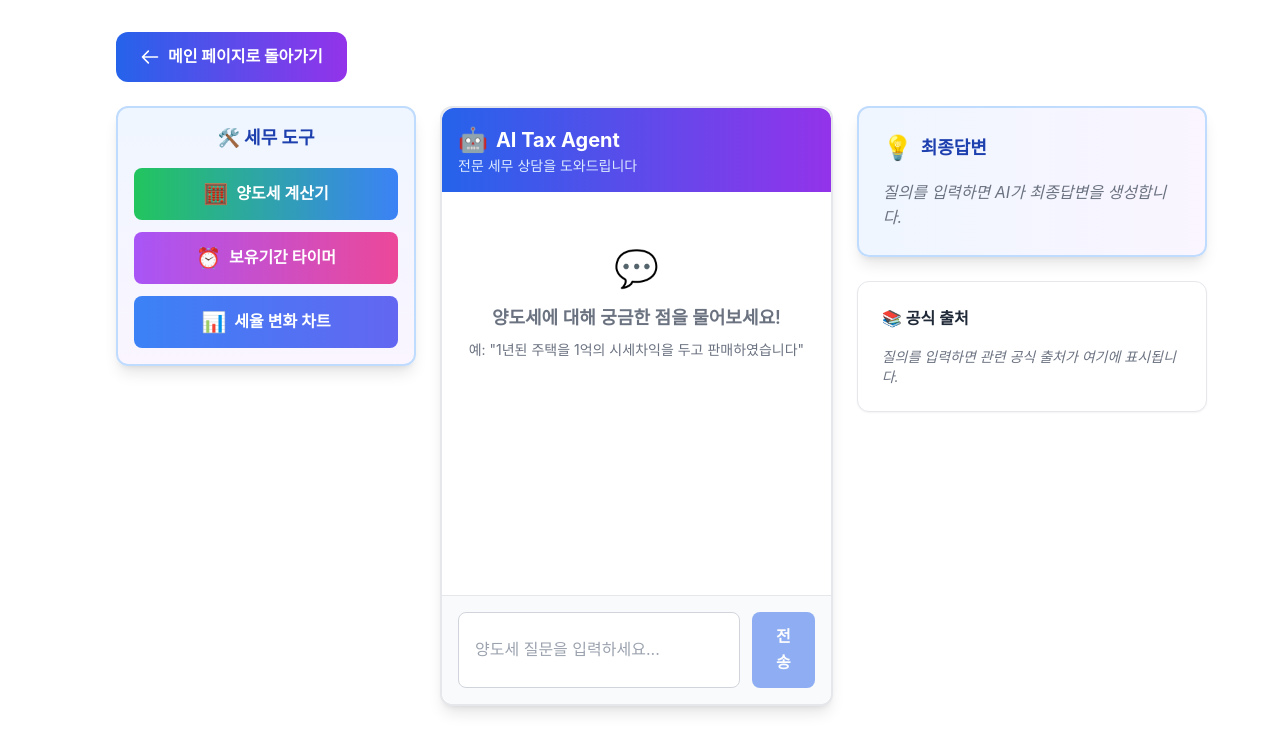
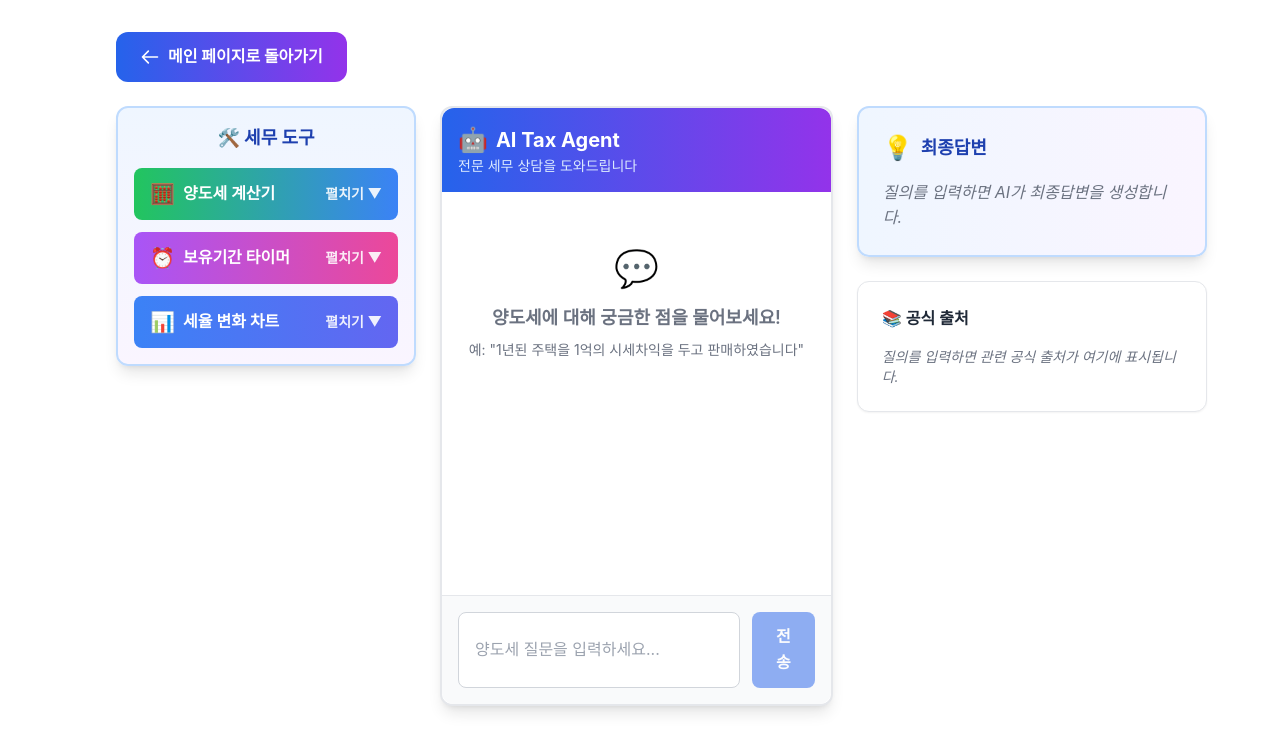
Before and after one commit to phoenixai-sw/phoenixai-tax-landing, a Next.js app: page /agent in a window 1280 px wide. Shown: the top 752 px of the page. Built offline with nearby package versions, Linux system fonts and the light colour scheme.

Commit message:
Update index.js

```diff
--- a/pages/agent/index.js
+++ b/pages/agent/index.js
@@ -13,6 +13,9 @@ export default function AgentPage() {
   const [query, setQuery] = useState('');
   const [isLoading, setIsLoading] = useState(false);
   const [results, setResults] = useState(null);
+  const [openCalc, setOpenCalc] = useState(false);
+  const [openTimer, setOpenTimer] = useState(false);
+  const [openChart, setOpenChart] = useState(false);
 
   const handleBackToMain = () => {
     router.push('/');
@@ -86,23 +89,70 @@ export default function AgentPage() {
 
                  {/* Main Content Grid */}
          <div className="grid gap-6 md:grid-cols-[300px_1fr_350px]">
-           {/* Left Column - Tools Banner */}
+           {/* Left Column - Tools Banner (Dropdown) */}
            <aside className="sticky top-6 self-start space-y-4 h-fit">
              <div className="bg-gradient-to-b from-blue-50 to-purple-50 border-2 border-blue-200 rounded-xl p-4 shadow-lg">
                <h3 className="text-blue-800 font-bold text-lg mb-4 text-center">🛠️ 세무 도구</h3>
                <div className="space-y-3">
-                 <button className="w-full bg-gradient-to-r from-green-500 to-blue-500 text-white font-semibold py-3 px-4 rounded-lg hover:shadow-lg transition-all duration-300 hover:scale-105 flex items-center justify-center gap-2">
+                 {/* Calculator Dropdown */}
+                 <div>
+                   <button
+                     aria-expanded={openCalc}
+                     onClick={() => setOpenCalc(!openCalc)}
+                     className={`w-full text-white font-semibold py-3 px-4 rounded-lg hover:shadow-lg transition-all duration-300 flex items-center justify-between ${openCalc ? 'bg-gradient-to-r from-green-600 to-blue-600' : 'bg-gradient-to-r from-green-500 to-blue-500'}`}
+                   >
+                     <span className="flex items-center gap-2">
                        <span className="text-xl">🧮</span>
                        양도세 계산기
+                     </span>
+                     <span className="text-sm opacity-90">{openCalc ? '접기 ▲' : '펼치기 ▼'}</span>
                    </button>
-                 <button className="w-full bg-gradient-to-r from-purple-500 to-pink-500 text-white font-semibold py-3 px-4 rounded-lg hover:shadow-lg transition-all duration-300 hover:scale-105 flex items-center justify-center gap-2">
+                   {openCalc && (
+                     <div className="mt-3 bg-white rounded-lg border border-green-200 p-3">
+                       <TaxCalculator />
+                     </div>
+                   )}
+                 </div>
+
+                 {/* Timer Dropdown */}
+                 <div>
+                   <button
+                     aria-expanded={openTimer}
+                     onClick={() => setOpenTimer(!openTimer)}
+                     className={`w-full text-white font-semibold py-3 px-4 rounded-lg hover:shadow-lg transition-all duration-300 flex items-center justify-between ${openTimer ? 'bg-gradient-to-r from-purple-600 to-pink-600' : 'bg-gradient-to-r from-purple-500 to-pink-500'}`}
+                   >
+                     <span className="flex items-center gap-2">
                        <span className="text-xl">⏰</span>
                        보유기간 타이머
+                     </span>
+                     <span className="text-sm opacity-90">{openTimer ? '접기 ▲' : '펼치기 ▼'}</span>
                    </button>
-                 <button className="w-full bg-gradient-to-r from-blue-500 to-indigo-500 text-white font-semibold py-3 px-4 rounded-lg hover:shadow-lg transition-all duration-300 hover:scale-105 flex items-center justify-center gap-2">
+                   {openTimer && (
+                     <div className="mt-3 bg-white rounded-lg border border-purple-200 p-3">
+                       <HoldingPeriodTimer />
+                     </div>
+                   )}
+                 </div>
+
+                 {/* Chart Dropdown */}
+                 <div>
+                   <button
+                     aria-expanded={openChart}
+                     onClick={() => setOpenChart(!openChart)}
+                     className={`w-full text-white font-semibold py-3 px-4 rounded-lg hover:shadow-lg transition-all duration-300 flex items-center justify-between ${openChart ? 'bg-gradient-to-r from-blue-600 to-indigo-600' : 'bg-gradient-to-r from-blue-500 to-indigo-500'}`}
+                   >
+                     <span className="flex items-center gap-2">
                        <span className="text-xl">📊</span>
                        세율 변화 차트
+                     </span>
+                     <span className="text-sm opacity-90">{openChart ? '접기 ▲' : '펼치기 ▼'}</span>
                    </button>
+                   {openChart && (
+                     <div className="mt-3 bg-white rounded-lg border border-blue-200 p-3">
+                       <TaxRateChart />
+                     </div>
+                   )}
+                 </div>
                </div>
              </div>
            </aside>
```
Lines whose indentation alone changed are shown as unchanged.
